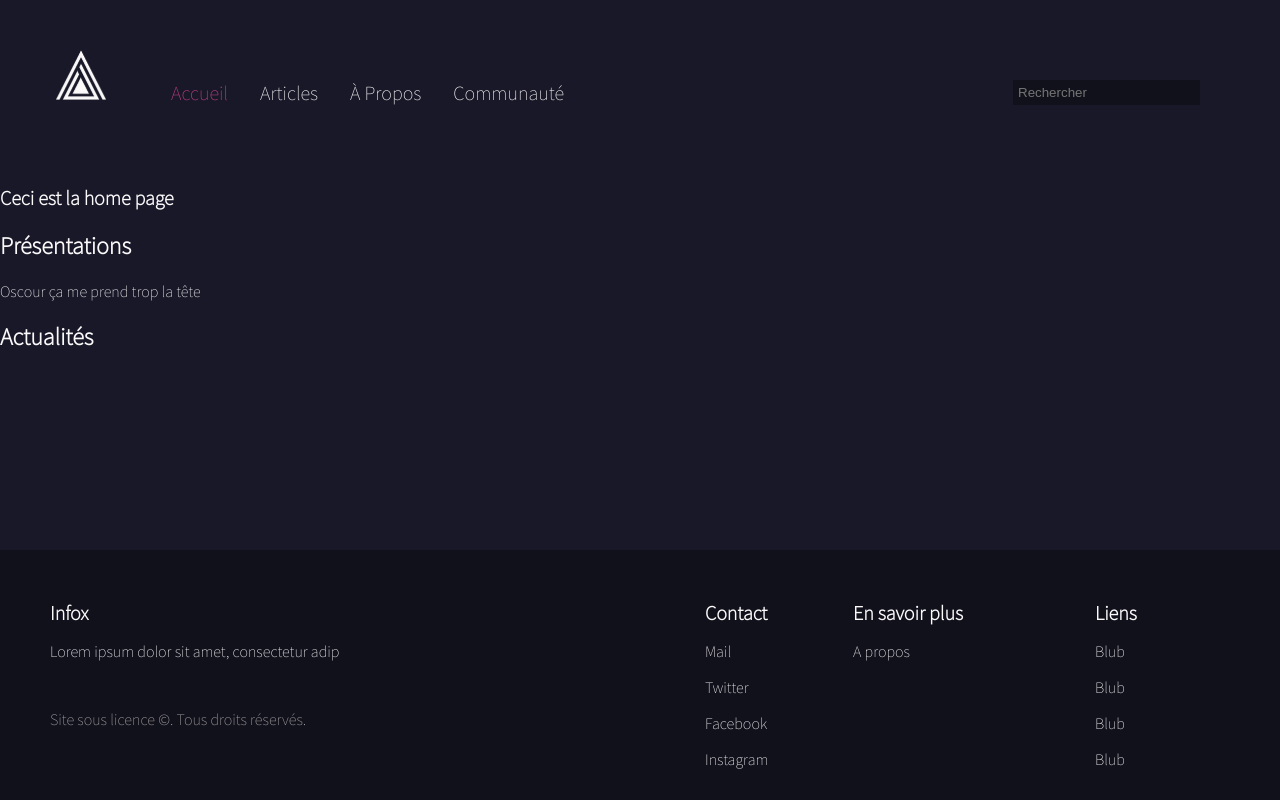
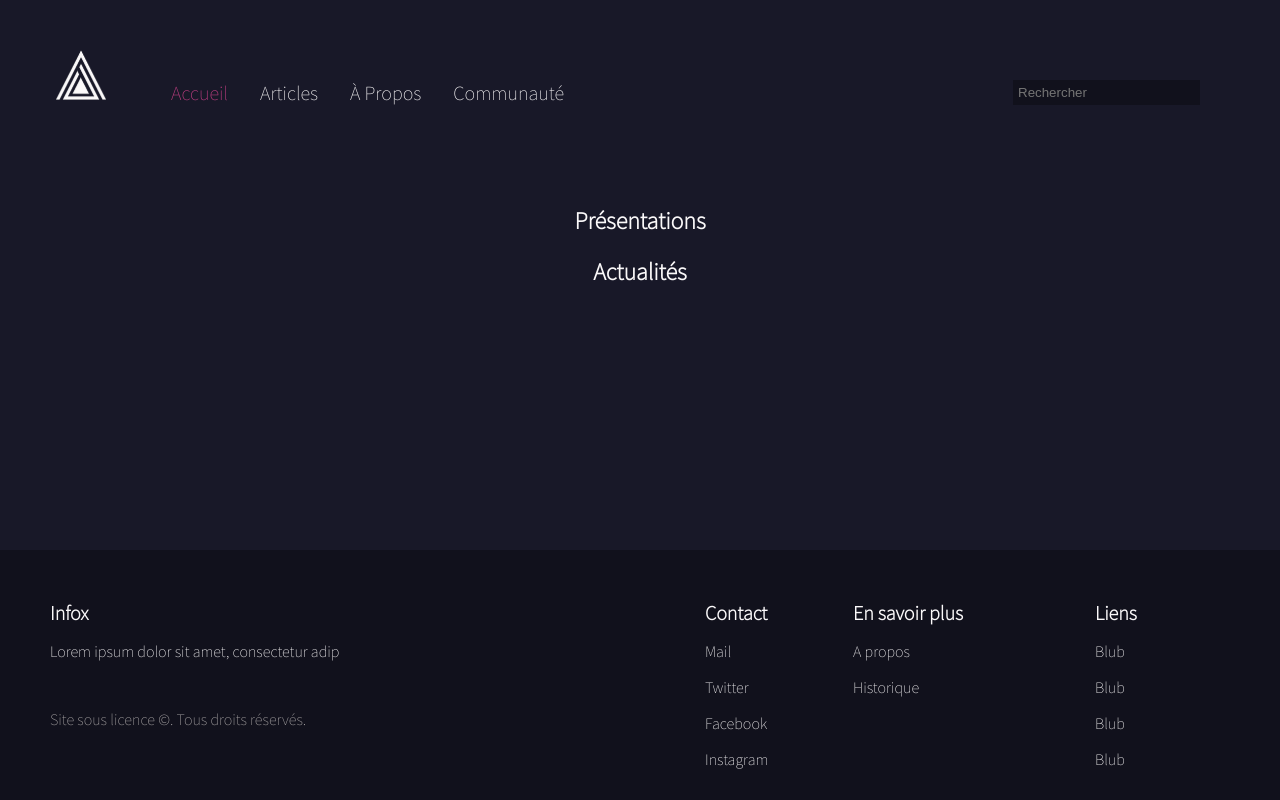
Before and after one commit to Vincent-vst/Sauvetage, a React (Create React App) app in the folder sauvetage-app/: page / in a window 1280 px wide. Built offline with nearby package versions, Linux system fonts and the light colour scheme.

Commit message:
Update style et autre

```diff
--- a/sauvetage-app/src/App.js
+++ b/sauvetage-app/src/App.js
@@ -5,6 +5,7 @@ import  Articles from './pages/Articles';
 import  Communaute from './pages/Communaute';
 import  Connexion from './pages/Connexion';
 import  Footer from './components/Footer';
+import Historique from './pages/Historique'
 import { BrowserRouter, Routes, Route } from "react-router-dom";
 import Accueil from './pages/Accueil';
 import Header from './components/Header';
@@ -16,6 +17,7 @@ const App = () => {
         <Routes>
             <Route path="/" element={<Accueil />} />
             <Route path="/articles" element={<Articles />} />
+            <Route path="/historique" element={<Historique />} />
         </Routes>
         <Footer />
       </BrowserRouter>
--- a/sauvetage-app/src/components/Footer.js
+++ b/sauvetage-app/src/components/Footer.js
@@ -23,6 +23,7 @@ const Footer = () => {
                 <h1>En savoir plus</h1>
                 <ul>
                     <li><NavLink to="/APropos">A propos</NavLink></li>
+                    <li><NavLink to="/Historique">Historique</NavLink></li>
                 </ul>
             </div>
             <div className="footerLiens">
--- a/sauvetage-app/src/components/Nav.js
+++ b/sauvetage-app/src/components/Nav.js
@@ -6,7 +6,7 @@ const Nav = () => {
         <div className="navigation">
             <NavLink exact to="/" className={({ isActive }) => isActive ? "red" : "blue"}>Accueil</NavLink>
             <NavLink exact to="/Articles" className={({ isActive }) => isActive ? "red" : "blue"}>Articles</NavLink>
-            <NavLink exact to="/AProros" className={({ isActive }) => isActive ? "red" : "blue"}>À Propos</NavLink>
+            <NavLink exact to="/APropos" className={({ isActive }) => isActive ? "red" : "blue"}>À Propos</NavLink>
             <NavLink exact to="/Communaute" className={({ isActive }) => isActive ? "red" : "blue"}>Communauté</NavLink>
         </div>
     );
--- a/sauvetage-app/src/components/Pres.js
+++ b/sauvetage-app/src/components/Pres.js
@@ -2,7 +2,6 @@ const Pres = () => {
     return (
         <div className="presentation">
             <h2>Présentations</h2>
-            <p>Oscour ça me prend trop la tête</p>
         </div>
     );
 };
--- a/sauvetage-app/src/pages/Accueil.js
+++ b/sauvetage-app/src/pages/Accueil.js
@@ -7,7 +7,6 @@ import Recherche from "../components/Recherche";
 const Accueil = () => {
     return (
         <div className="accueil">
-            <h1>Ceci est la home page</h1>
             <Pres />
             <Actualites />
         </div>
--- a/sauvetage-app/src/pages/Articles.js
+++ b/sauvetage-app/src/pages/Articles.js
@@ -3,7 +3,7 @@ import Nav from "../components/Nav";
 const Articles = () => {
     return (
         <div className="articles">
-            <h1>Articles</h1>
+            <h2>Articles</h2>
         </div>
     )
 }
--- /dev/null
+++ b/sauvetage-app/src/pages/Historique.js
@@ -0,0 +1,10 @@
+
+const Historique = () => {
+    return (
+        <div className="historique">
+            <h1>Historique</h1>
+        </div>
+    )
+}
+
+export default Historique;
--- a/sauvetage-app/src/style/_setting.scss
+++ b/sauvetage-app/src/style/_setting.scss
@@ -37,6 +37,10 @@ a:-webkit-any-link {
 h1 {
   font-size: 20px;
   display: inline;
+  text-align: center;
+}
+h2,h3,h4,h5{
+    text-align: center;
 }
 
 li {
--- a/sauvetage-app/src/style/components/_actualites.scss
+++ b/sauvetage-app/src/style/components/_actualites.scss
@@ -0,0 +1,3 @@
+.actualites {
+    text-align: center;
+}
--- a/sauvetage-app/src/style/components/_presentation.scss
+++ b/sauvetage-app/src/style/components/_presentation.scss
@@ -0,0 +1,3 @@
+.presentation {
+    text-align:center;
+}
--- a/sauvetage-app/src/style/index.scss
+++ b/sauvetage-app/src/style/index.scss
@@ -1,9 +1,9 @@
 @import "./_setting.scss";
-//@import "./components/_actualites.scss";
+@import "./components/_actualites.scss";
 //@import "./components/_bateau.scss";
 @import "./components/_footer.scss";
 @import "./components/_navigation.scss";
 @import "./components/_header.scss";
 //@import "./components/_personne.scss";
-//@import "./components/_presentation.scss";
+@import "./components/_presentation.scss";
 //@import "./components/_sauveteur.scss";
```
